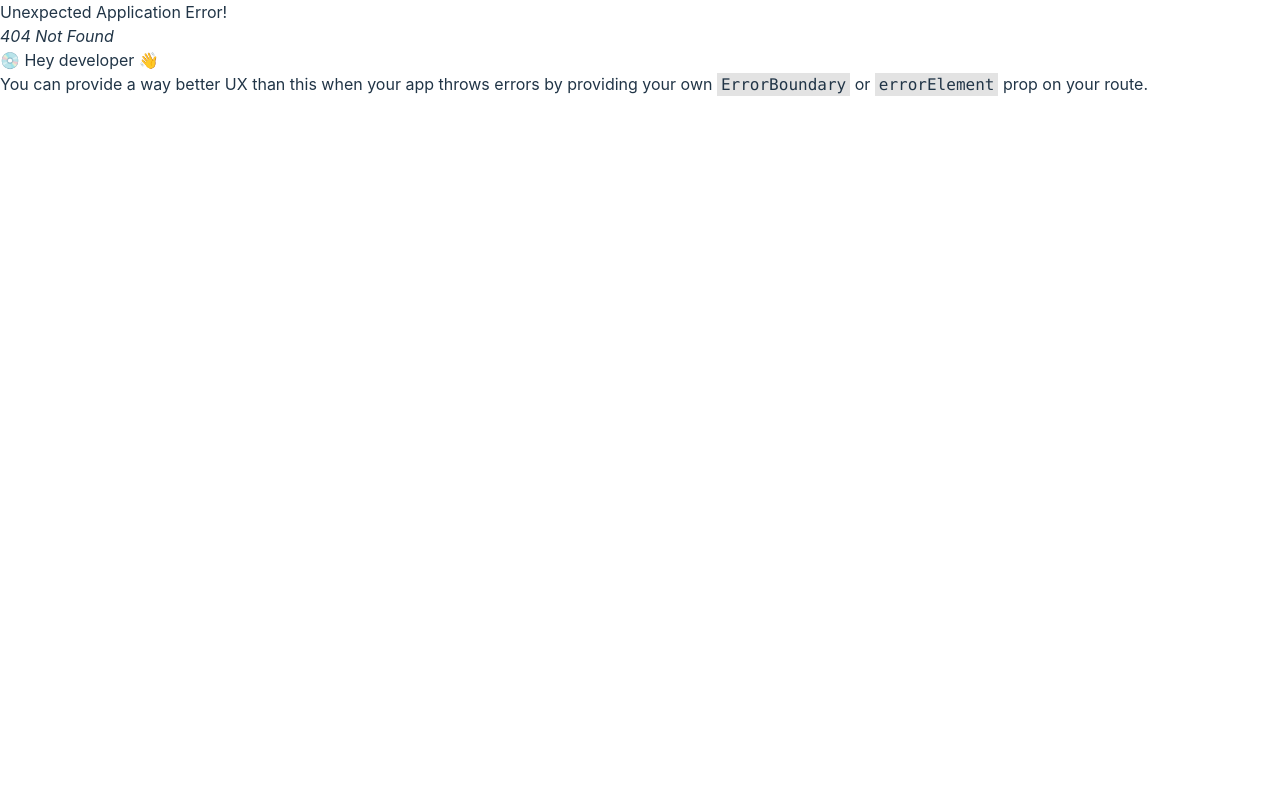
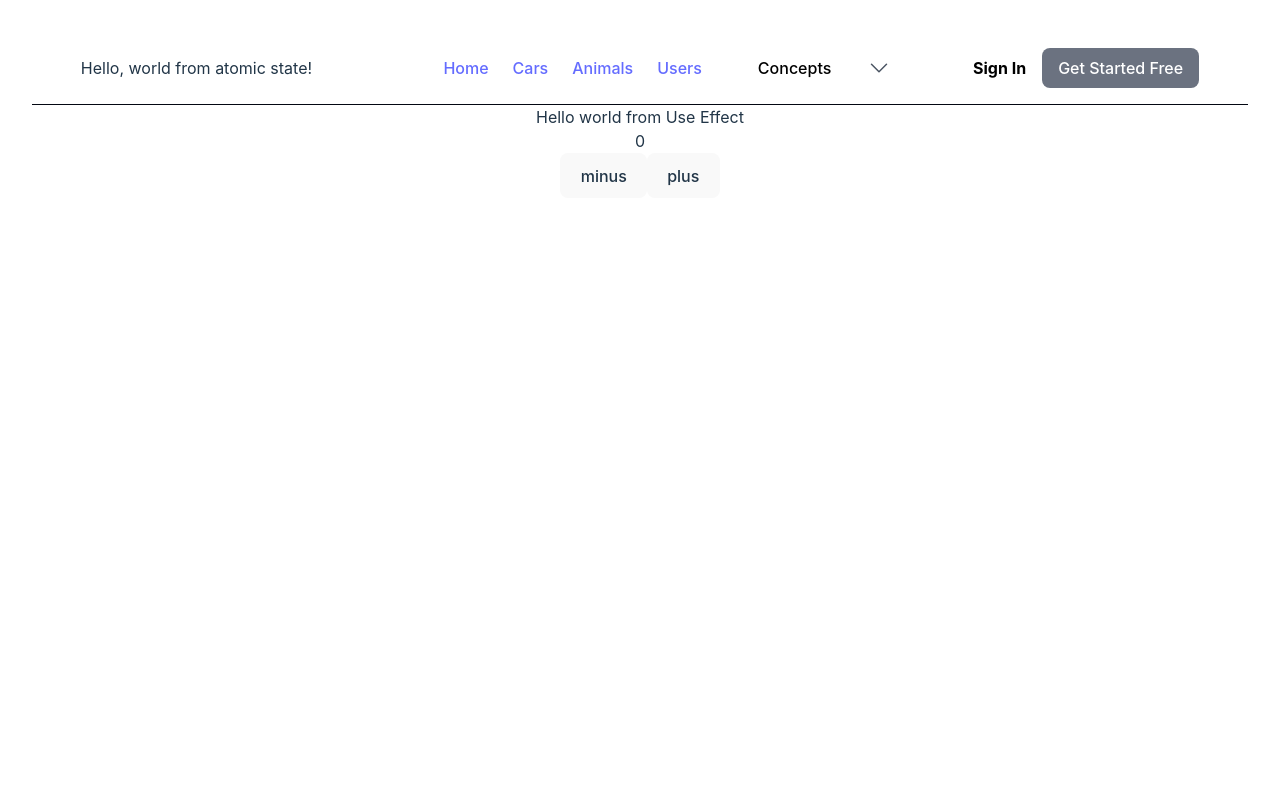
Before and after one commit to manjotsk/react-batch-16, a React (Vite) app: page /concepts/use-effect in a window 1280 px wide. Before the commit this address had no page. Shown: the top 800 px of the page. Built offline with nearby package versions, Linux system fonts and the light colour scheme.

Commit message:
feat: Add UseEffect component and integrate into routing; enhance Header with Concepts dropdown

```diff
--- a/src/components/Header.tsx
+++ b/src/components/Header.tsx
@@ -59,6 +59,46 @@ function Header() {
           >
             Users
           </Link>
+          <div className="group relative cursor-pointer">
+            <div className="flex items-center justify-between space-x-5 bg-white px-4">
+              <a
+                className="menu-hover text-base font-medium text-black lg:mx-4"
+                onclick=""
+              >
+                Concepts
+              </a>
+              <span>
+                <svg
+                  className="h-6 w-6"
+                  fill="none"
+                  stroke="currentColor"
+                  strokeWidth="1.5"
+                  viewBox="0 0 24 24"
+                  xmlns="http://www.w3.org/2000/svg"
+                >
+                  <path
+                    d="M19.5 8.25l-7.5 7.5-7.5-7.5"
+                    strokeLinecap="round"
+                    strokeLinejoin="round"
+                  />
+                </svg>
+              </span>
+            </div>
+            <div className="invisible absolute z-50 flex w-full flex-col bg-gray-100 py-1 px-4 text-gray-800 shadow-xl group-hover:visible">
+              <Link
+                to={"/concepts/use-ref"}
+                className="my-2 block border-b border-gray-100 py-1 font-semibold text-gray-500 hover:text-black md:mx-2"
+              >
+                Use Ref
+              </Link>
+              <Link
+                to={"/concepts/use-effect"}
+                className="my-2 block border-b border-gray-100 py-1 font-semibold text-gray-500 hover:text-black md:mx-2"
+              >
+                Use Effect
+              </Link>
+            </div>
+          </div>
         </div>
 
         {/* Right Side: Buttons */}
--- /dev/null
+++ b/src/pages/concepts/UseEffect.tsx
@@ -0,0 +1,45 @@
+import React, { useEffect, useState } from "react";
+
+const UseEffect = () => {
+  useEffect(() => {
+    console.log("Hello from useEffect");
+
+    return () => {
+      console.log("Goodbye from useEffect");
+    };
+  }, []);
+
+  const [count, setCount] = useState(0);
+  useEffect(() => {
+    alert("state change hogyi bro: " + count);
+
+    return () => {
+      alert("state change hogyi bro. mai ja reaha haan: " + count);
+    };
+  }, [count]);
+
+  return (
+    <div>
+      Hello world from Use Effect
+      <div>{count}</div>
+      <button
+        onClick={() => {
+          setCount(count - 1);
+        }}
+      >
+        {" "}
+        minus
+      </button>
+      <button
+        onClick={() => {
+          setCount(count + 1);
+        }}
+      >
+        {" "}
+        plus
+      </button>
+    </div>
+  );
+};
+
+export default UseEffect;
```
Also changed, not shown: src/main.tsx (+10 -0 lines).
